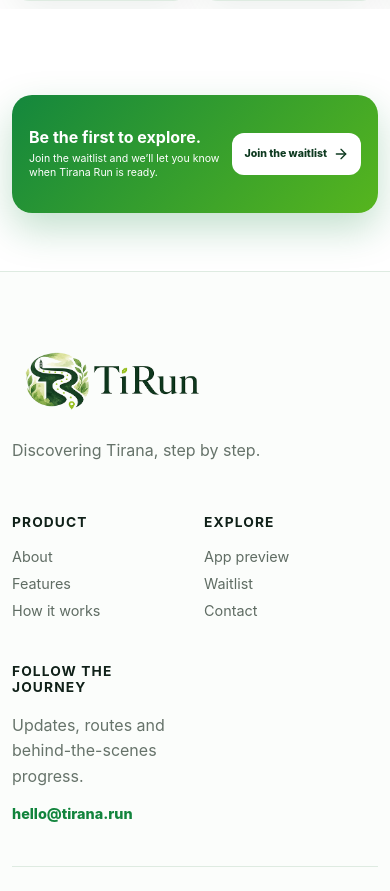
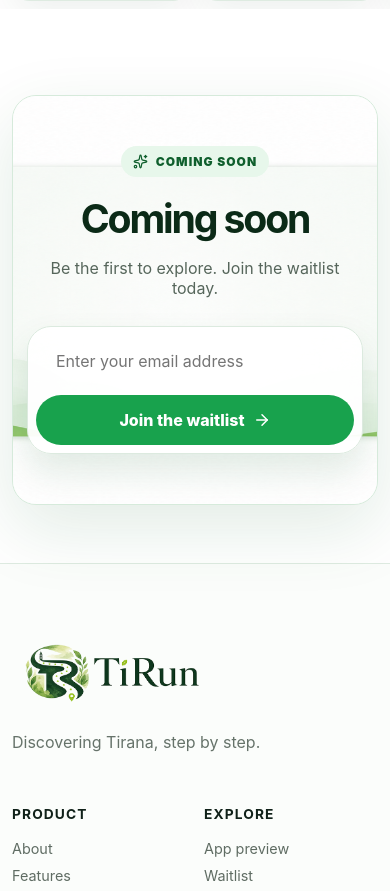
Before and after one commit to KridiRamilli/TiRun-LandingPage, a Next.js app: page / in a window 390 px wide. Shown: the part 2395-3286 px from the top of the page. Built offline with nearby package versions, Linux system fonts and the light colour scheme.

Commit message:
fix(newsletter): fix success message and status check

```diff
--- a/src/app/globals.css
+++ b/src/app/globals.css
@@ -473,7 +473,7 @@ img { max-width: 100%; display: block; }
   .mobile-waitlist-banner strong { font-size: 1rem; }
   .mobile-waitlist-banner span { margin-top: 5px; max-width: 195px; font-size: .66rem; line-height: 1.4; }
   .mobile-waitlist-banner a { min-height: 42px; display: inline-flex; align-items: center; gap: 6px; padding: 0 12px; border-radius: 12px; color: var(--green-900); background: #fff; font-size: .66rem; font-weight: 850; }
-  .waitlist-section > .container:not(.mobile-waitlist-banner) { display: none; }
+  .waitlist-section > .container:not(.mobile-waitlist-banner) { display: grid; }
   .waitlist-card { min-height: 410px; border-radius: 24px; }
   .waitlist-art { object-position: 50% center; }
   .waitlist-content { width: calc(100% - 28px); padding: 38px 0; }
--- a/src/app/page.tsx
+++ b/src/app/page.tsx
@@ -113,11 +113,9 @@ export default function Home() {
   function submitWaitlist(event: FormEvent<HTMLFormElement>) {
     event.preventDefault();
     handleSubmit(event);
-      if (state.succeeded){
-
         if (!email.trim()) return;
         setSubmitted(true);
-      }
+
   }
 
   return (
@@ -397,10 +395,10 @@ export default function Home() {
       </section>
 
       <section className="waitlist-section" id="waitlist">
-        <div className="container mobile-waitlist-banner">
+        {/* <div className="container mobile-waitlist-banner">
           <div><strong>Be the first to explore.</strong><span>Join the waitlist and we’ll let you know when Tirana Run is ready.</span></div>
           <a href="#waitlist">Join the waitlist <ArrowRight size={16} /></a>
-        </div>
+        </div> */}
         <div className="container">
           <motion.div className="waitlist-card" {...reveal}>
             <img className="waitlist-art" src="/assets/waitlist-background.png" alt="Runner, Tirana skyline and route pin illustration" />
@@ -417,6 +415,7 @@ export default function Home() {
                   <input
                     id="email"
                     type="email"
+                    name="email"
                     required
                     placeholder="Enter your email address"
                     value={email}
```
